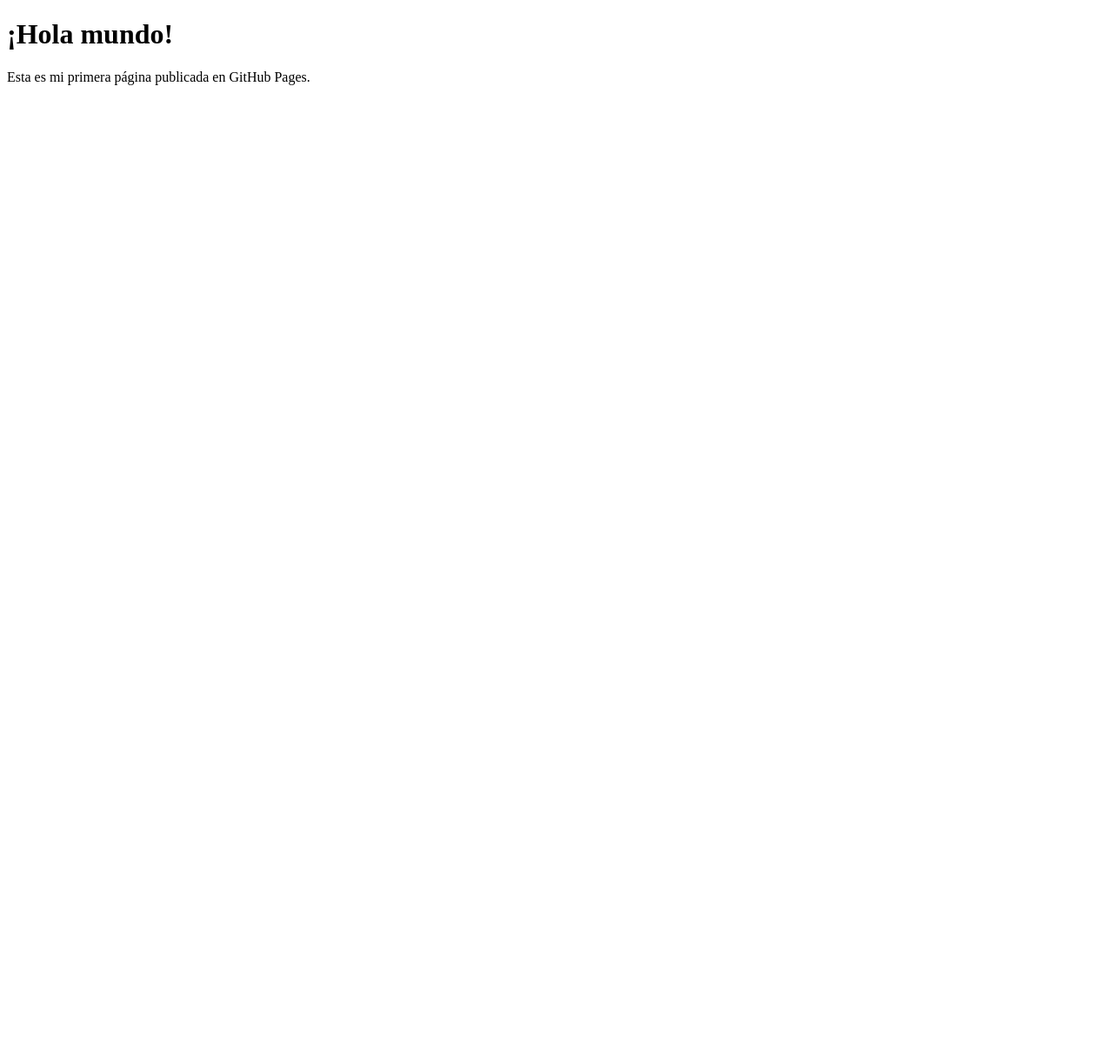
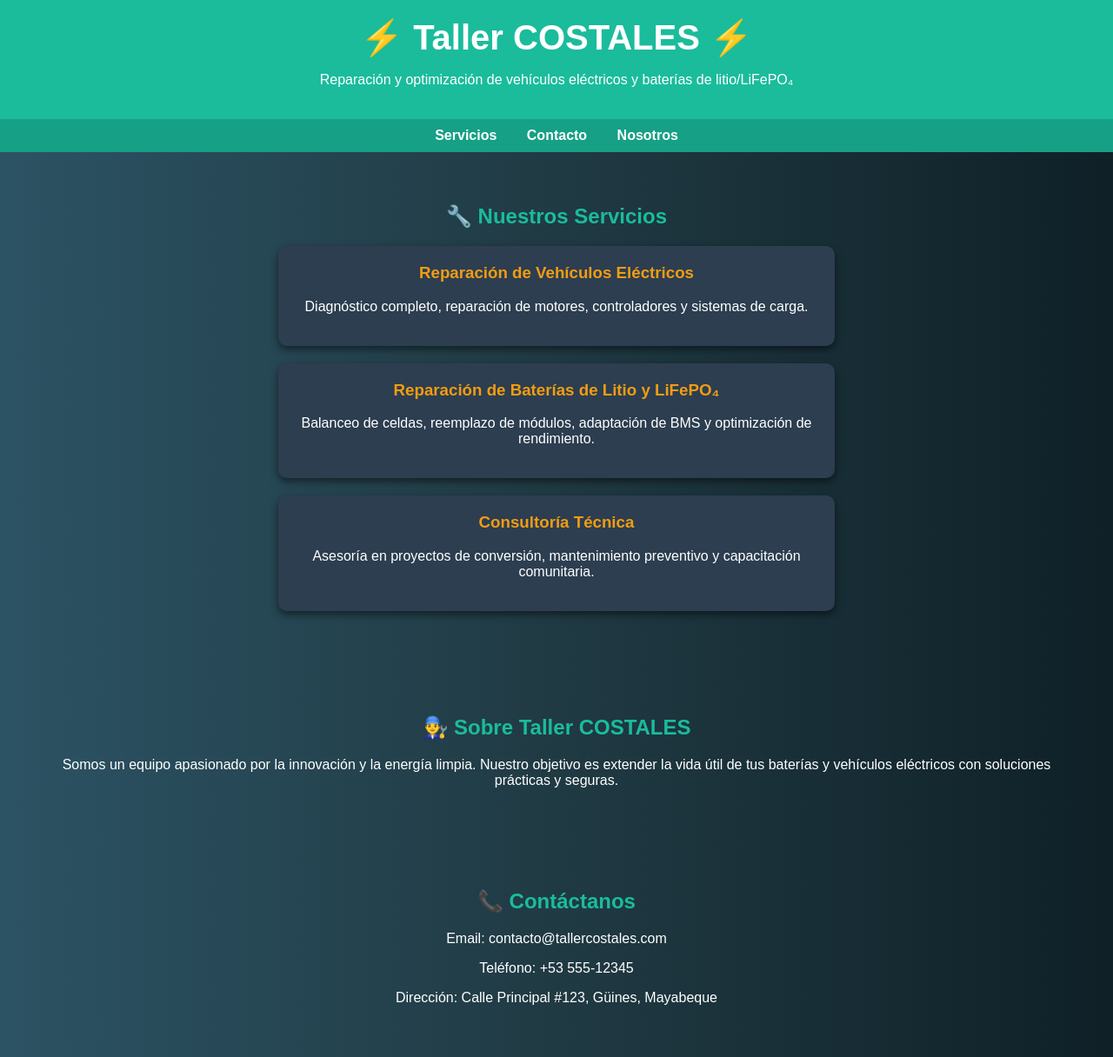
Before and after one commit to Bisterbloy/Taller-COSTALES, a plain HTML site: page index.html in a window 1280 px wide. Shown: the top 1216 px of the page at 87% size. Before the commit the page ends 800 px from the top, so only its background shows below. Drawn offline with Linux system fonts and the light colour scheme.

Commit message:
Update index.html

```diff
--- a/index.html
+++ b/index.html
@@ -1,11 +1,113 @@
 <!DOCTYPE html>
-<html>
+<html lang="es">
 <head>
   <meta charset="UTF-8">
-  <title>Mi primera página</title>
+  <title>Taller COSTALES</title>
+  <style>
+    body {
+      font-family: Arial, sans-serif;
+      margin: 0;
+      background: #0f2027;
+      background: linear-gradient(to right, #2c5364, #203a43, #0f2027);
+      color: #fff;
+    }
+    header {
+      background: #1abc9c;
+      padding: 20px;
+      text-align: center;
+    }
+    header h1 {
+      margin: 0;
+      font-size: 2.5em;
+    }
+    nav {
+      background: #16a085;
+      padding: 10px;
+      text-align: center;
+    }
+    nav a {
+      color: #fff;
+      margin: 0 15px;
+      text-decoration: none;
+      font-weight: bold;
+    }
+    nav a:hover {
+      text-decoration: underline;
+    }
+    section {
+      padding: 40px;
+      text-align: center;
+    }
+    section h2 {
+      color: #1abc9c;
+      margin-bottom: 20px;
+    }
+    .card {
+      background: #2c3e50;
+      border-radius: 10px;
+      padding: 20px;
+      margin: 20px auto;
+      max-width: 600px;
+      box-shadow: 0 4px 10px rgba(0,0,0,0.5);
+    }
+    .card h3 {
+      margin-top: 0;
+      color: #f39c12;
+    }
+    footer {
+      background: #1abc9c;
+      text-align: center;
+      padding: 15px;
+      margin-top: 30px;
+    }
+  </style>
 </head>
 <body>
-  <h1>¡Hola mundo!</h1>
-  <p>Esta es mi primera página publicada en GitHub Pages.</p>
+
+  <header>
+    <h1>⚡ Taller COSTALES ⚡</h1>
+    <p>Reparación y optimización de vehículos eléctricos y baterías de litio/LiFePO₄</p>
+  </header>
+
+  <nav>
+    <a href="#servicios">Servicios</a>
+    <a href="#contacto">Contacto</a>
+    <a href="#nosotros">Nosotros</a>
+  </nav>
+
+  <section id="servicios">
+    <h2>🔧 Nuestros Servicios</h2>
+    <div class="card">
+      <h3>Reparación de Vehículos Eléctricos</h3>
+      <p>Diagnóstico completo, reparación de motores, controladores y sistemas de carga.</p>
+    </div>
+    <div class="card">
+      <h3>Reparación de Baterías de Litio y LiFePO₄</h3>
+      <p>Balanceo de celdas, reemplazo de módulos, adaptación de BMS y optimización de rendimiento.</p>
+    </div>
+    <div class="card">
+      <h3>Consultoría Técnica</h3>
+      <p>Asesoría en proyectos de conversión, mantenimiento preventivo y capacitación comunitaria.</p>
+    </div>
+  </section>
+
+  <section id="nosotros">
+    <h2>👨‍🔧 Sobre Taller COSTALES</h2>
+    <p>Somos un equipo apasionado por la innovación y la energía limpia.
+       Nuestro objetivo es extender la vida útil de tus baterías y vehículos eléctricos
+       con soluciones prácticas y seguras.</p>
+  </section>
+
+  <section id="contacto">
+    <h2>📞 Contáctanos</h2>
+    <p>Email: contacto@tallercostales.com</p>
+    <p>Teléfono: +53 555-12345</p>
+    <p>Dirección: Calle Principal #123, Güines, Mayabeque</p>
+  </section>
+
+  <footer>
+    <p>© 2025 Taller COSTALES | Energía limpia para un futuro mejor</p>
+  </footer>
+
 </body>
 </html>
```
